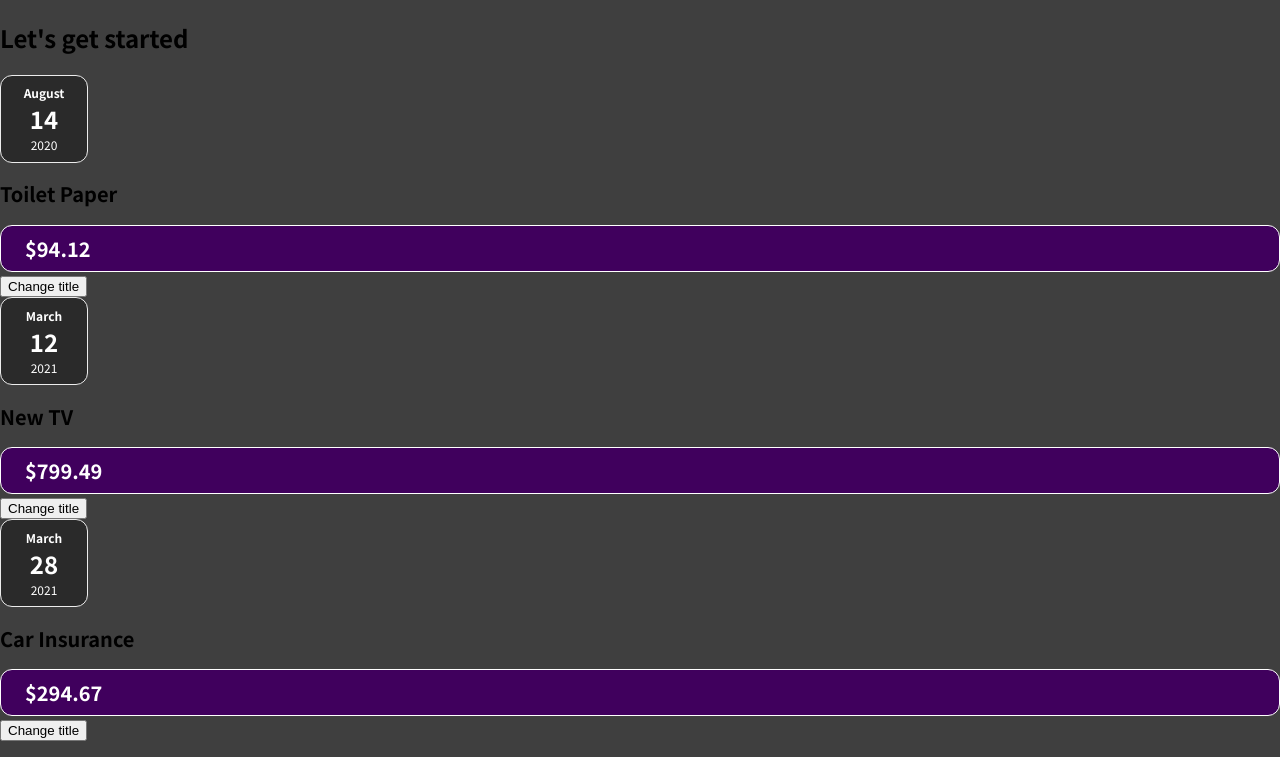
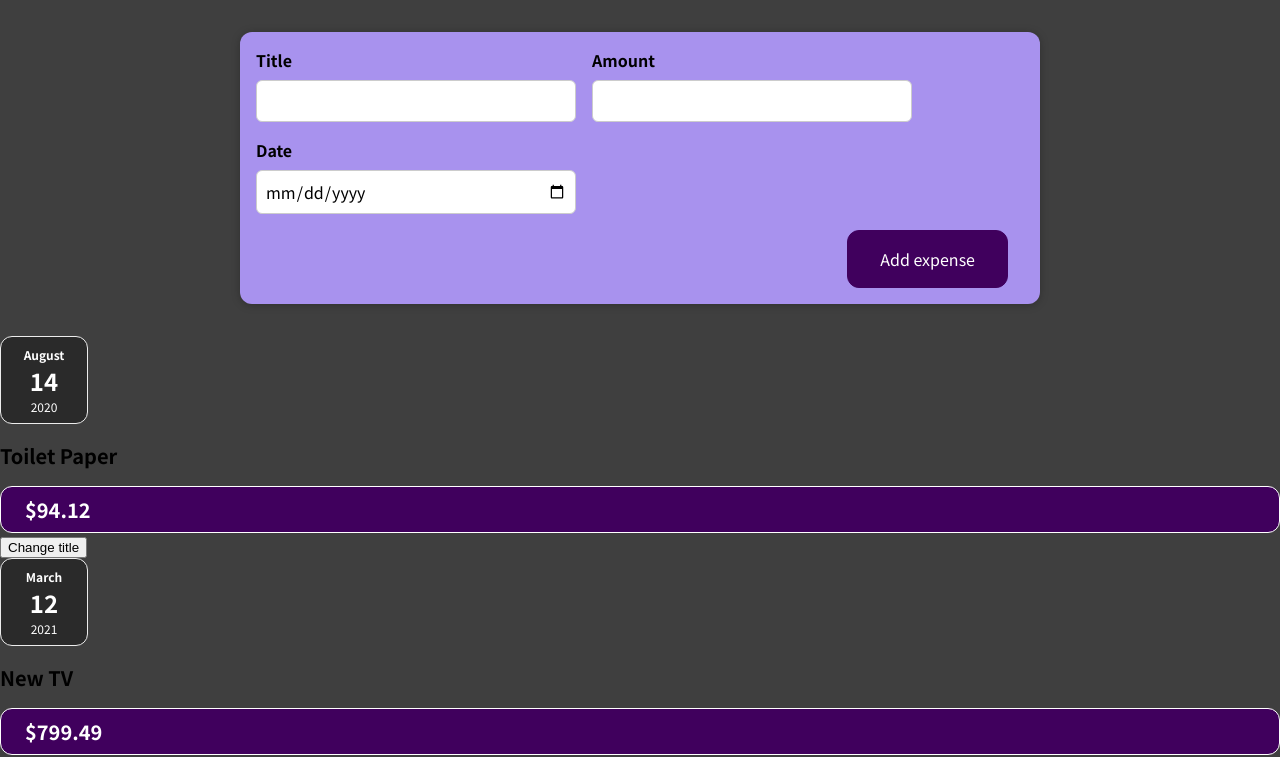
Before and after one commit to irinamihai150/react-guide, a React (Create React App) app: page / in a window 1280 px wide. Shown: the top 757 px of the page. Built offline with nearby package versions, Linux system fonts and the light colour scheme.

Commit message:
add form

```diff
--- a/src/App.js
+++ b/src/App.js
@@ -1,4 +1,5 @@
 import Expenses from "./components/Expenses"
+import NewExpense from "./components/NewExpense/NewExpense"
 
 function App() {
 	const expenses = [
@@ -29,7 +30,7 @@
 	]
 	return (
 		<div>
-			<h2>Let's get started</h2>
+			<NewExpense />
 			<Expenses items={expenses} />
 		</div>
 	)
--- a/src/components/NewExpense/ExpenseForm.js
+++ b/src/components/NewExpense/ExpenseForm.js
@@ -1,11 +1,31 @@
-import React from 'react'
+import React from "react"
 import "./ExpenseForm.css"
 const ExpenseForm = () => {
-  return (
-    <div>
-
-    </div>
-  )
+	return (
+		<div>
+			<form>
+				<div className='new-expense__controls'>
+					<div className='new-expense__control'>
+						<label>Title</label>
+						<input type='text' />
+					</div>
+					<div className='new-expense__control'>
+						<label>Amount</label>
+						<input type='number' min='0.01' step='0.01' />
+					</div>
+					<div className='new-expense__control'>
+						<label>Date</label>
+						<input type='date' min='2019-01-01' max='2022-12-31' />
+					</div>
+				</div>
+				<div className='new-expense__actions'>
+					<button className='' type='submit'>
+						Add expense
+					</button>
+				</div>
+			</form>
+		</div>
+	)
 }
 
 export default ExpenseForm
--- a/src/components/NewExpense/NewExpense.js
+++ b/src/components/NewExpense/NewExpense.js
@@ -1,7 +1,10 @@
 import React from "react"
 import "./NewExpense.css"
+import ExpenseForm from "./ExpenseForm"
 const NewExpense = () => {
-	return <div className="new-expense"></div>
+	return <div className="new-expense">
+    <ExpenseForm/>
+  </div>
 }
 
 export default NewExpense
```
